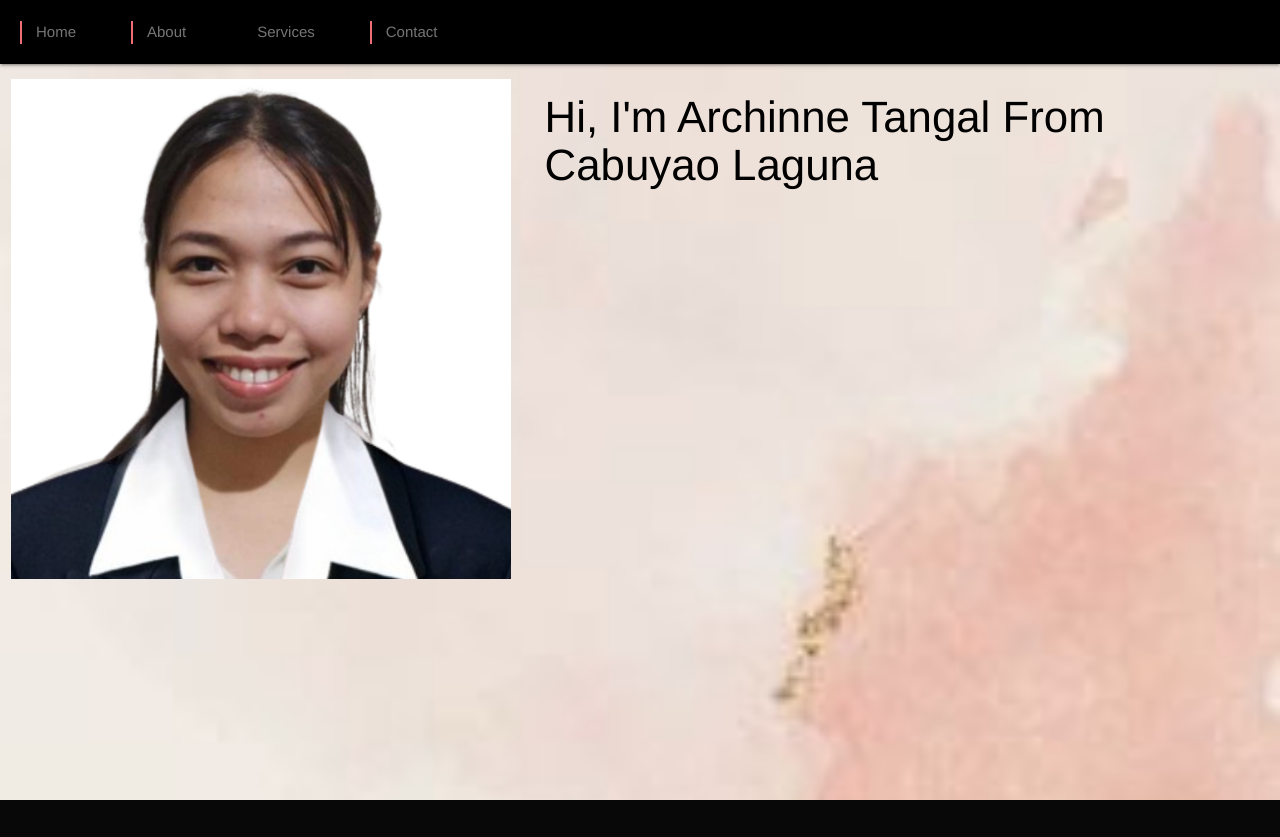
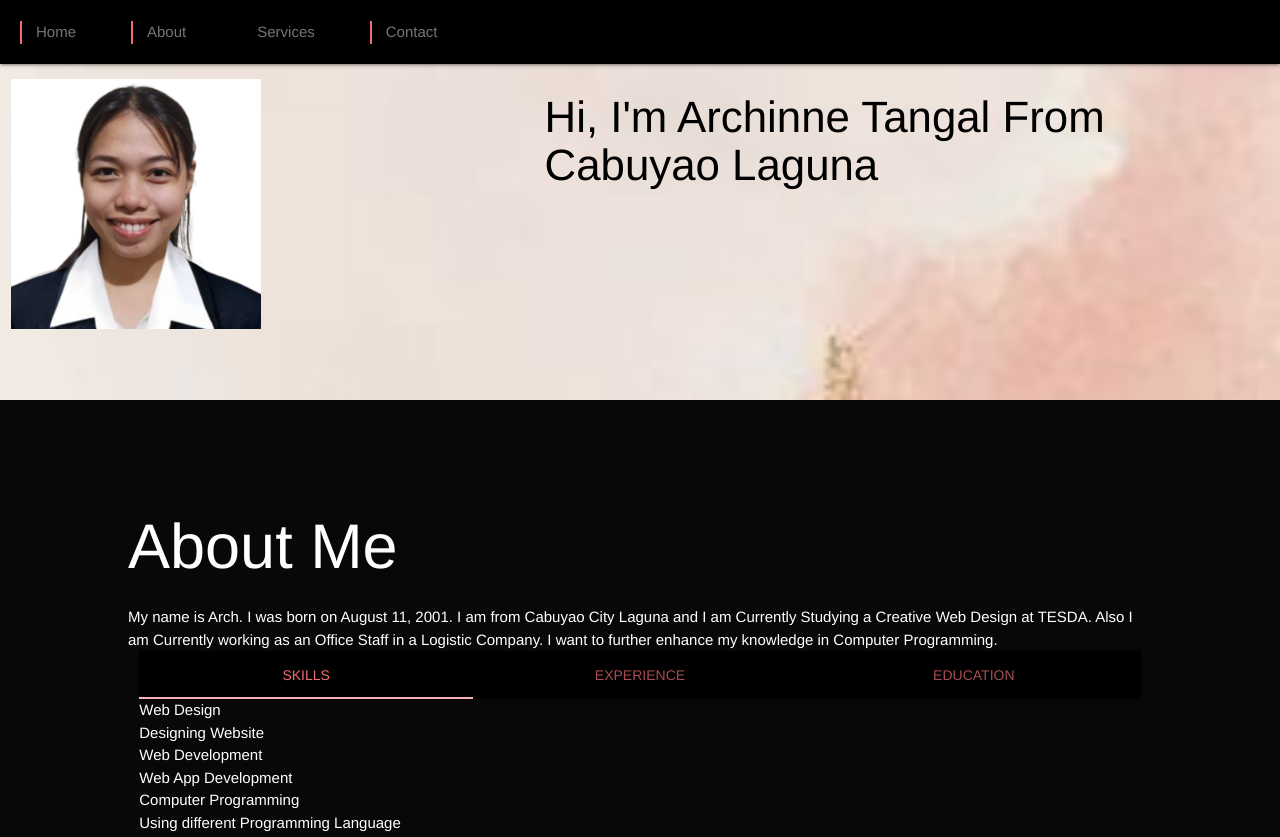
Before and after one commit to MegsMendoza/CWD-ARCHINNE-ASSESSMENT, a plain HTML site: page index.html in a window 1280 px wide. Shown: the top 837 px of the page. Drawn offline with nearby package versions, Linux system fonts and the light colour scheme.

Commit message:
Update style.css

```diff
--- a/style.css
+++ b/style.css
@@ -16,7 +16,7 @@ body{
 
 .header{
     width: 100%;
-    height: 100vh;
+    height: 50vh;
     background-image: url(/img1.jpg);
     background-size: cover;
     background-position: center;
@@ -51,7 +51,7 @@ nav ul li a{
 }
 
 .circle1{
-    height: 500px;
+    height: 250px;
 }
 
 .card{
```
